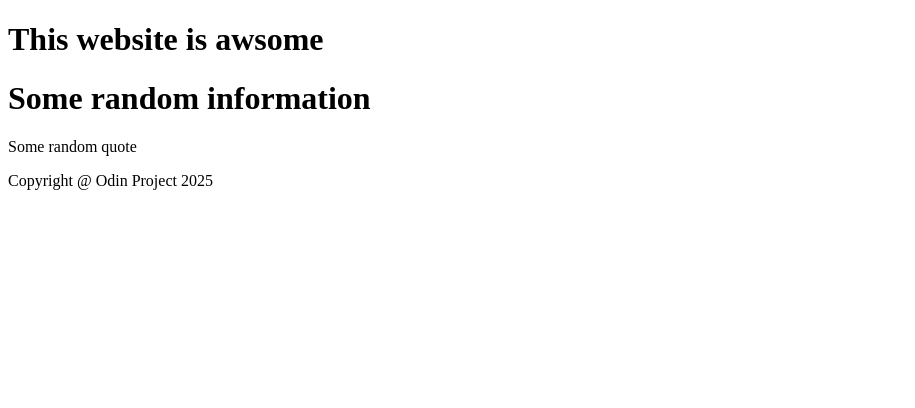
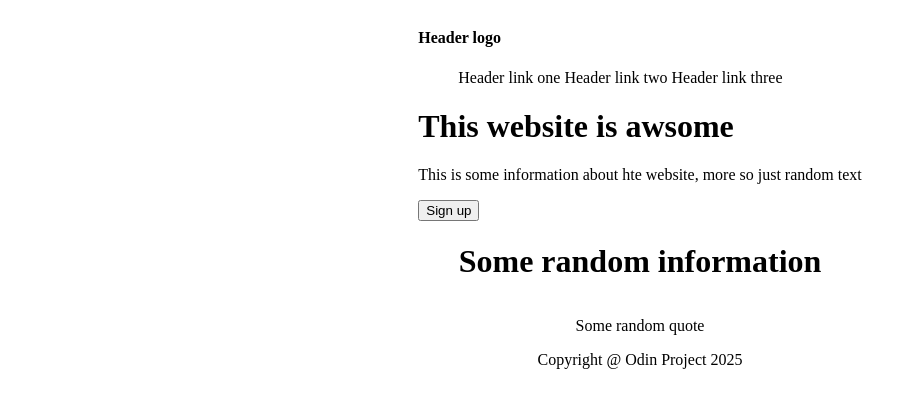
Before and after one commit to Umran04/landing-page, a plain HTML site: page index.html in a window 1280 px wide. Shown: the whole page, without its empty margins (0-915 px from the left). Drawn offline with Linux system fonts and the light colour scheme.

Commit message:
added more to header section

```diff
--- a/index.html
+++ b/index.html
@@ -11,7 +11,16 @@
     <div class="container">
 
         <div class="header">
-                <h1> This website is awsome</h1>
+            <h4>Header logo</h4>
+            <ul>
+                <a>Header link one</a>
+                <a>Header link two</a>
+                <a>Header link three</a>
+            </ul>
+            <h1> This website is awsome</h1>
+            <p>This is some information about hte website, more so just random text</p>
+            <button>Sign up</button>
+            <img aria-placeholder="some image">
         </div>
 
         <div class="boxs">
--- a/styles.css
+++ b/styles.css
@@ -0,0 +1,5 @@
+.container{
+    display: flex;
+    flex-direction: column;
+    align-items: center;
+}
```
